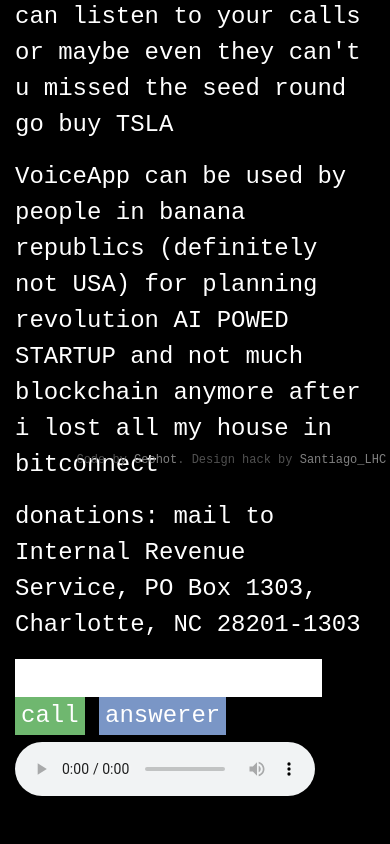
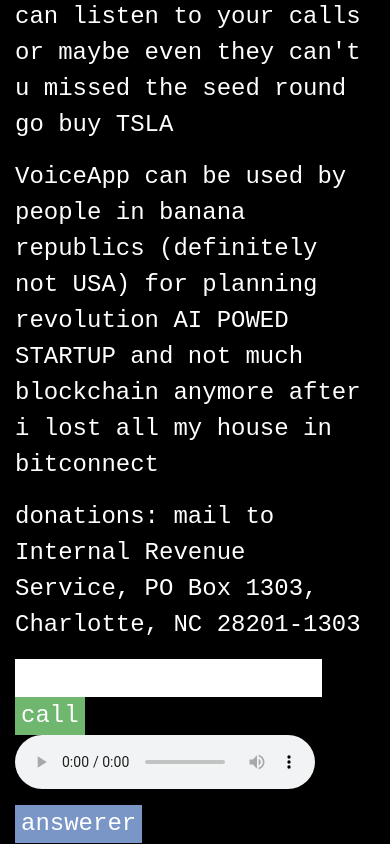
Before and after one commit to twinysam/VoiceApp, a plain HTML site: page index.html in a window 390 px wide. Shown: the part 367-1211 px from the top of the page. Drawn offline with nearby package versions, Linux system fonts and the light colour scheme.

Commit message:
Some responsive

```diff
--- a/index.html
+++ b/index.html
@@ -19,11 +19,14 @@
 		<p>donations: mail to Internal Revenue Service, PO Box 1303, Charlotte, NC 28201-1303</p>
 		<input type="text" id="callings"></input>
 		<input type="button" class="button-call" onclick="call()" value="call"></input>
-		<input type="button" class="button-answ" onclick="answerer()" value="answerer"></input>
 		<audio controls></audio>
-		<div id="peerid"></div>
+		<div class="answerer-code">
+			<input type="button" class="button-answ" onclick="answerer()" value="answerer"></input>
+			<div id="peerid"></div>
+		</div>
+
 	</div>
-	<span class="credits">Code by <a href="https://github.com/geohot/">Geohot</a>. Design hack by <a
+	<span class="credits">Code and Manifesto by <a href="https://github.com/geohot/">Geohot</a>. Design hack by <a
 			href="https://github.com/twinysam">Santiago_LHC</a></span>
 	<script src="https://unpkg.com/peerjs@1.0.0/dist/peerjs.min.js"></script>
 	<script>
--- a/sick-styling.css
+++ b/sick-styling.css
@@ -30,30 +30,44 @@ input[type=button].button-answ {
 }
 
 audio {
-    display: block;
-    margin-top: 2%;
+
+}
+
+.answerer-code {
+    margin-top: 1rem;
 }
 
 #peerid {
-    display: block;
-    margin-top: 1em;
-    font-size: 2em;
+    display: inline;
+    font-size: 2rem;
     color: #9cc0ff;
+ /*   line-height: 80px;*/
 }
 
 span.credits {
     bottom: 1%;
     right: 1%;
-    position: absolute;
+    position: fixed;
     font-size: 0.5em;
     color: #515151;
 }
 
 a,
-a:visited {
+span.credits a:visited {
     color: gray;
 }
 
-a:hover {
+span.credits a:hover {
     color: lightgrey;
 }
+
+/* MEDIA QUERIES */
+
+@media (max-width: 990px) {
+	.container {
+		width: 100%;
+    }
+    span.credits {
+        display: none;
+    }
+}
```
